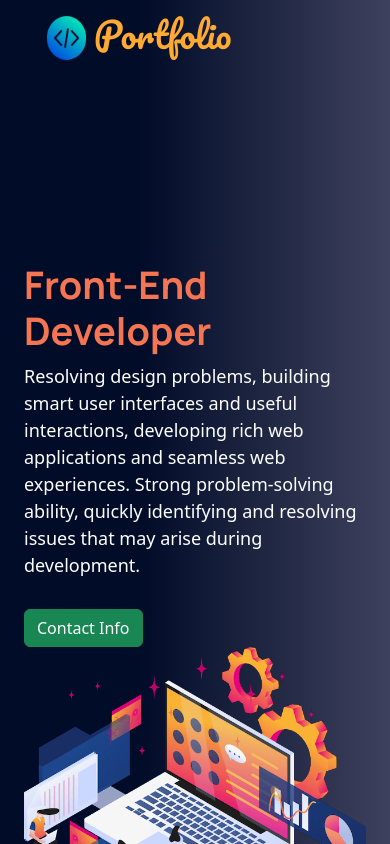
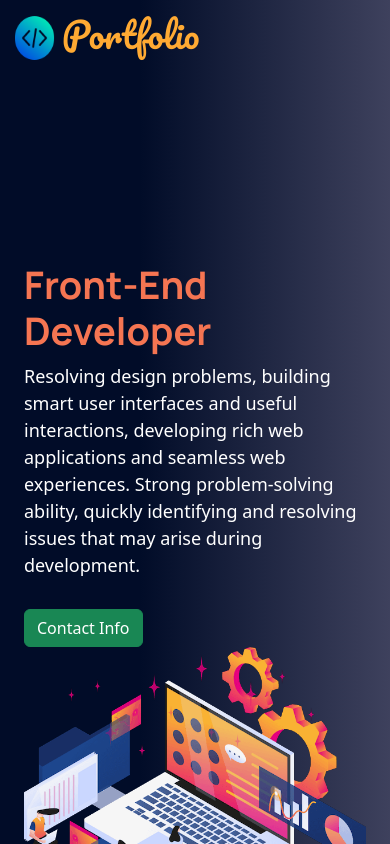
Before and after one commit to fatima-07/Portfolio, a React (Vite) app: page / in a window 390 px wide. Shown: the top 844 px of the page. Built offline with nearby package versions, Linux system fonts and the light colour scheme.

Commit message:
changed layout

```diff
--- a/src/components/home/home.css
+++ b/src/components/home/home.css
@@ -45,3 +45,15 @@
         font-weight: 500;
       }
     }
+
+@media screen and (max-width:425px) {
+  .navbar__header-icon {
+    padding: 0;
+  }
+}
+
+@media screen and (max-width:550px) {
+  .navbar__header-icon {
+    padding: 0;
+  }
+}
```
